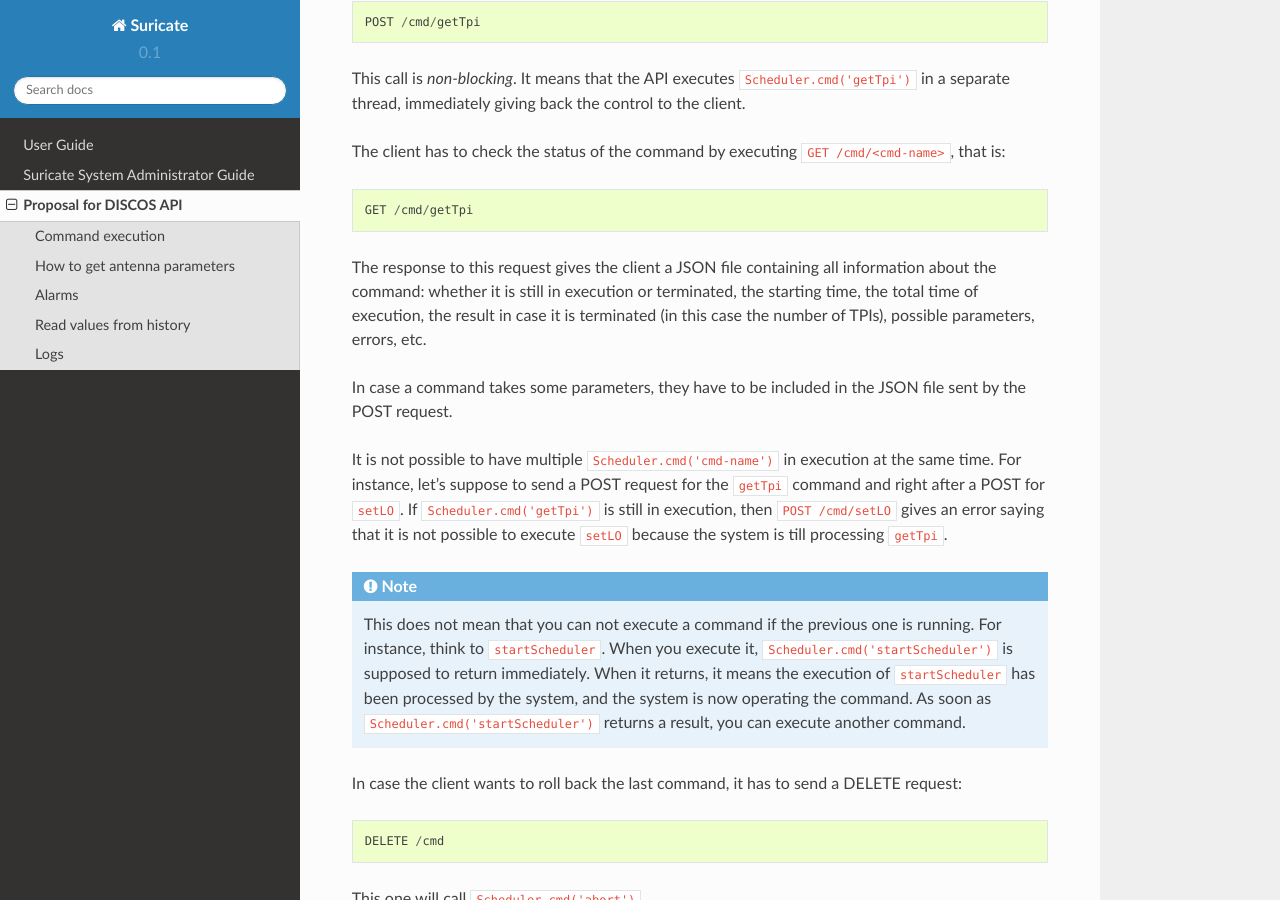
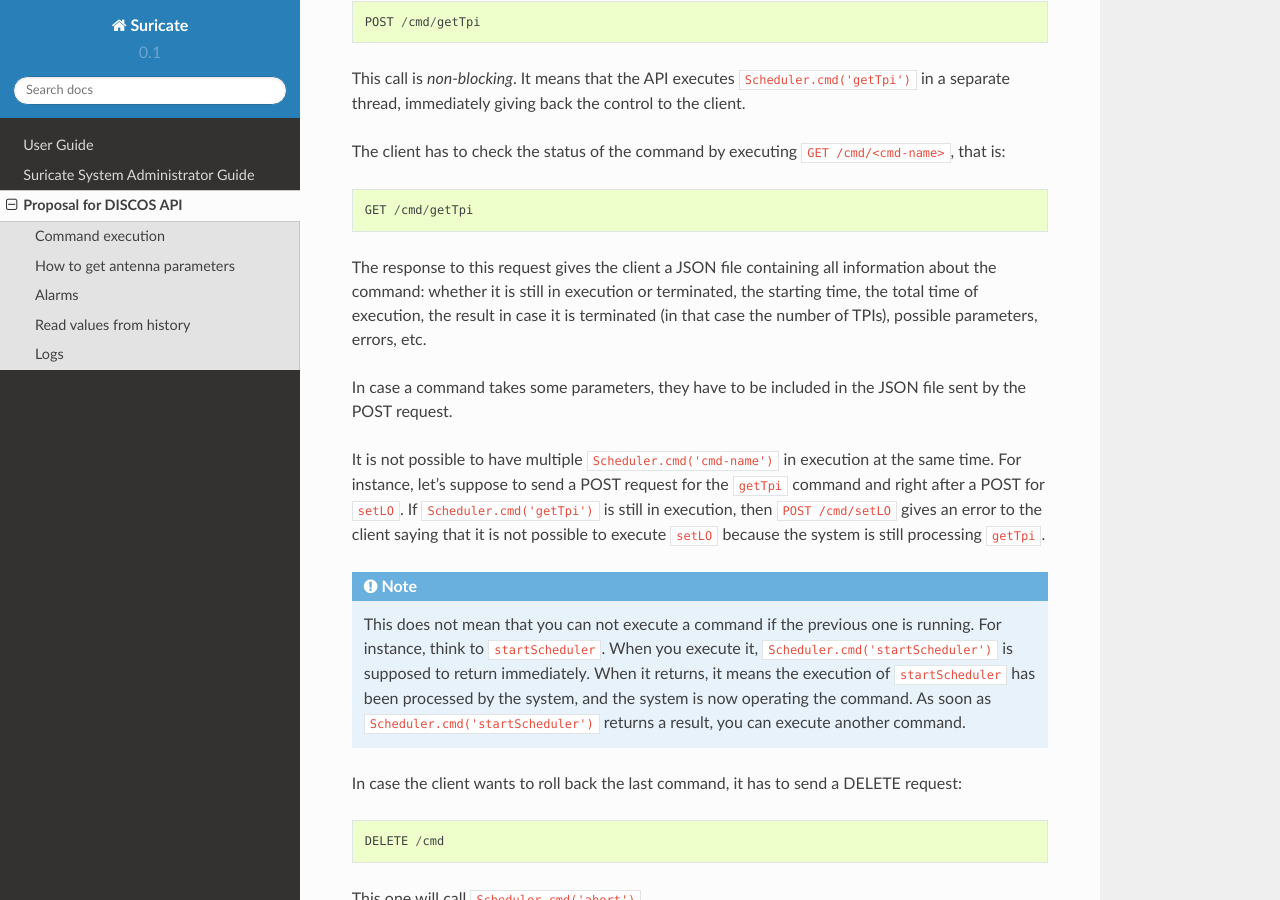
Before and after one commit to discos/suricate, a Sphinx documentation site: the page built from docs/rest_api.rst, in a window 1280 px wide and 900 px high, scrolled down 632 px. Built offline with Sphinx 7.4.7 and the Read the Docs theme 2.0.0, drawn with Linux system fonts in a browser that asks for light colours.

Commit message:
Fix typos on 'Command execution'

```diff
--- a/docs/rest_api.rst
+++ b/docs/rest_api.rst
@@ -40,7 +40,7 @@
 The response to this request gives the client a JSON file containing
 all information about the command: whether it is still in execution or
 terminated, the starting time, the total time of execution, the result in
-case it is terminated (in this case the number of TPIs), possible parameters,
+case it is terminated (in that case the number of TPIs), possible parameters,
 errors, etc.
 
 In case a command takes some parameters, they have to be
@@ -49,8 +49,8 @@
 It is not possible to have multiple ``Scheduler.cmd('cmd-name')`` in execution at
 the same time.  For instance, let's suppose to send a POST request for the ``getTpi`` command and
 right after a POST for ``setLO``. If  ``Scheduler.cmd('getTpi')`` is still
-in execution, then ``POST /cmd/setLO`` gives an error saying that it is not
-possible to execute ``setLO`` because the system is till processing ``getTpi``.
+in execution, then ``POST /cmd/setLO`` gives an error to the client saying that it is not
+possible to execute ``setLO`` because the system is still processing ``getTpi``.
 
 .. note:: This does not mean that you can not execute a command if the
    previous one is running.  For instance, think to ``startScheduler``.
```
